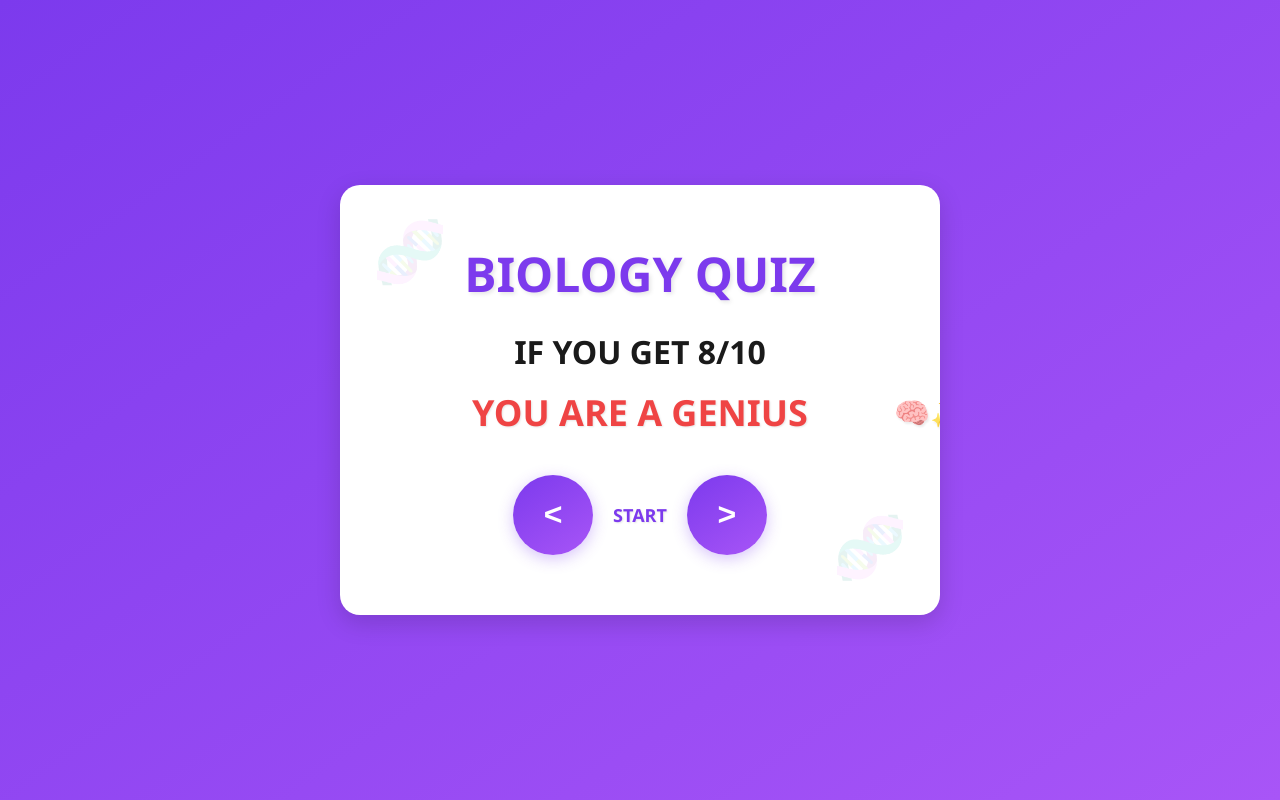
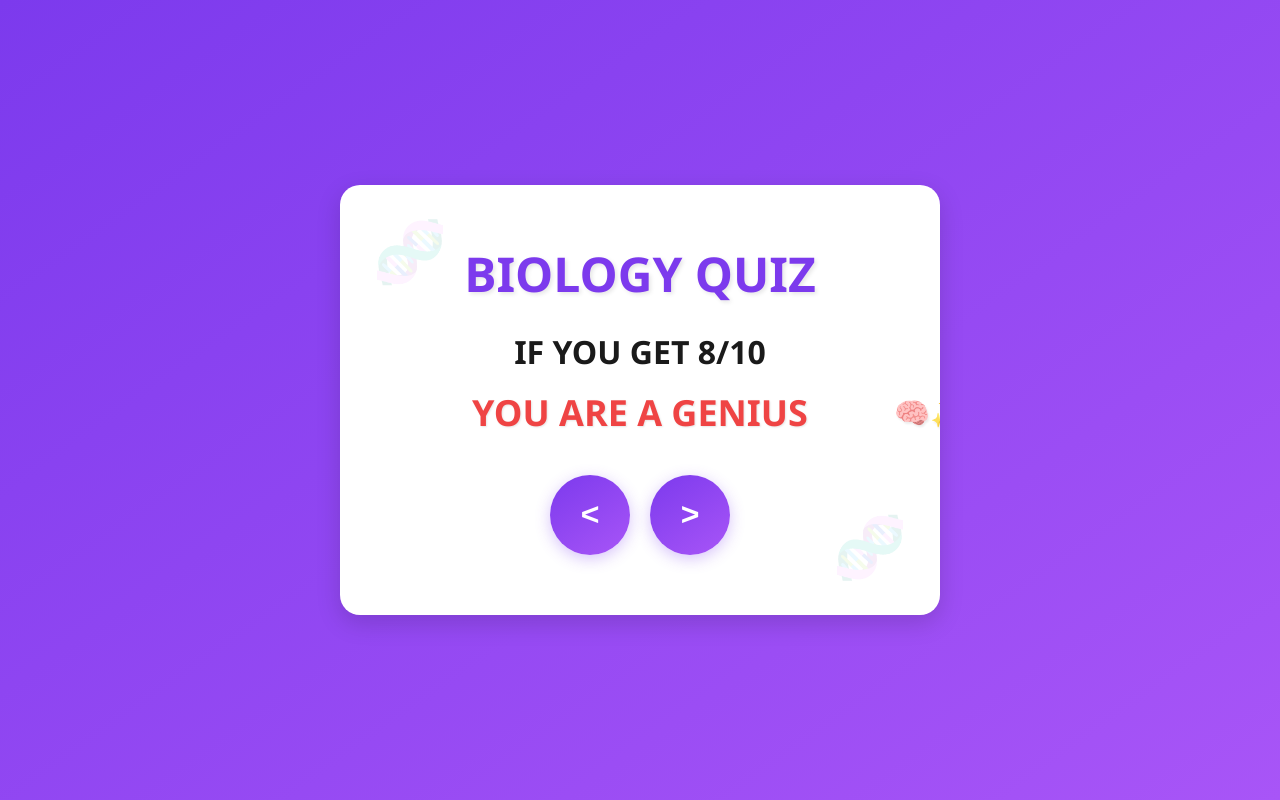
Before and after one commit to simplemath101/gambiasunurewww, a plain HTML site: page index.html in a window 1280 px wide. Drawn offline with Linux system fonts and the light colour scheme.

Commit message:
Update index.html

```diff
--- a/index.html
+++ b/index.html
@@ -568,7 +568,7 @@
 
         <div class="start-arrows">
             <button class="arrow-btn" onclick="startQuiz()">&lt;</button>
-            <div class="start-text">START</div>
+
             <button class="arrow-btn" onclick="startQuiz()">&gt;</button>
         </div>
     </div>
```
